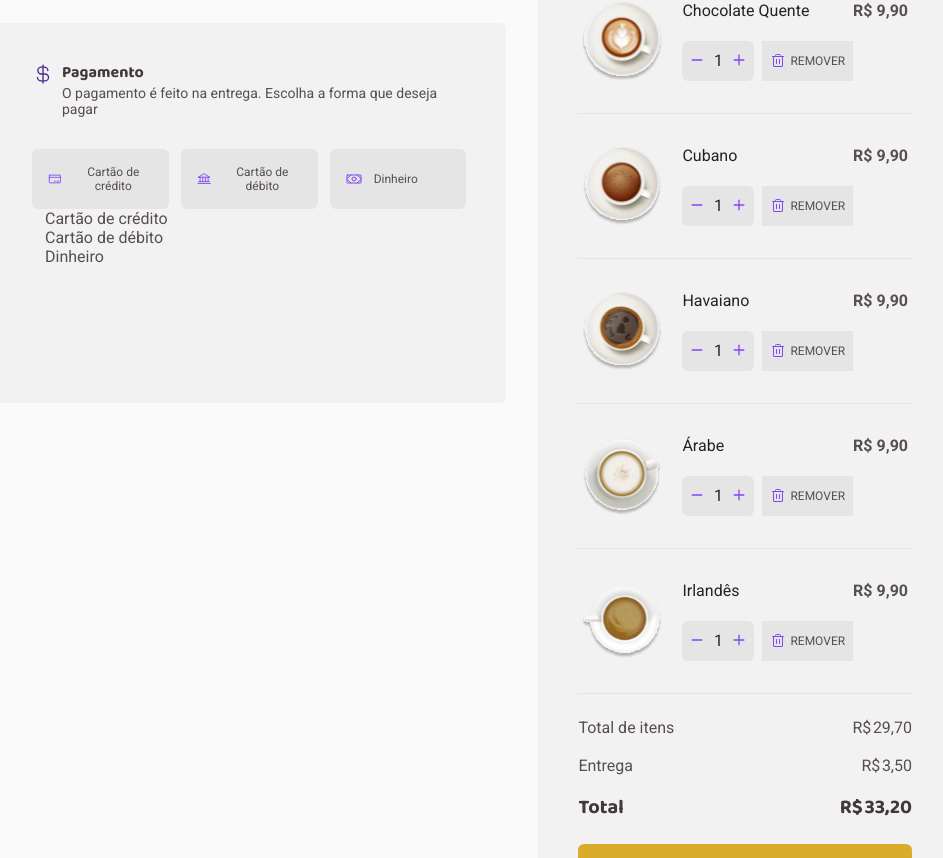
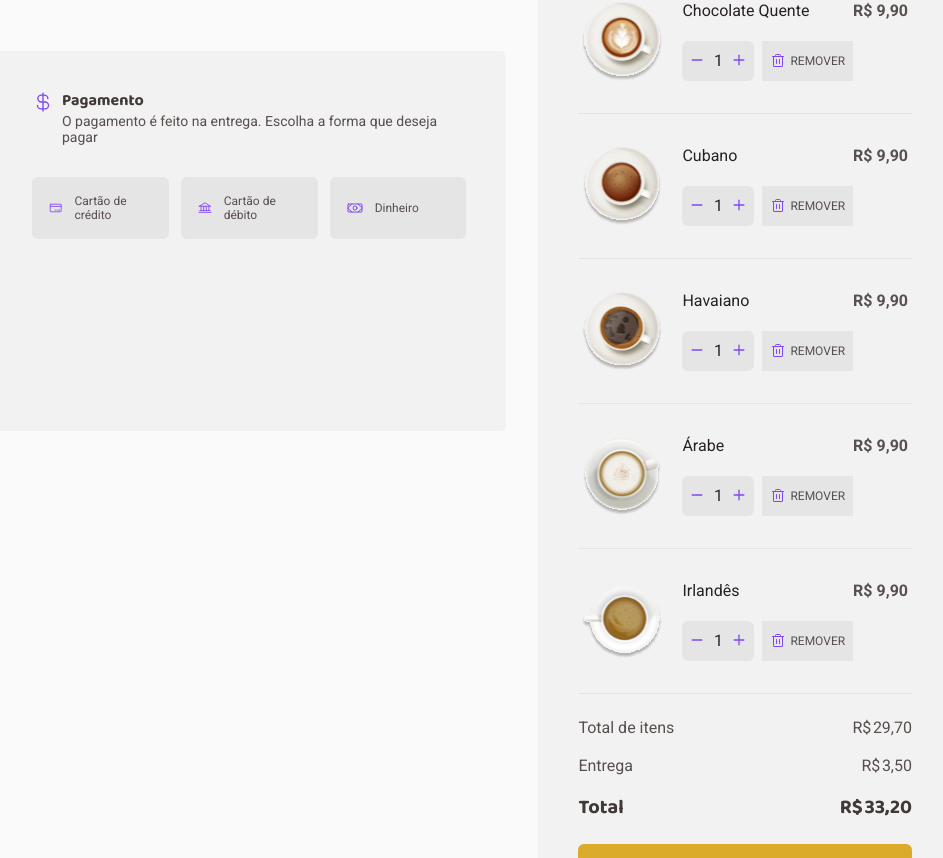
Before and after one commit to MartinGBB/coffee-delivery, a React (Vite) app: page /checkout in a window 1280 px wide. Shown: the part 1572-2430 px from the top of the page, without its empty margins (168-1111 px from the left). Built offline with nearby package versions, Linux system fonts and the light colour scheme.

Commit message:
fix: muda buttons por labels, styles: adiciona cor de selecao

```diff
--- a/src/pages/Checkout/index.tsx
+++ b/src/pages/Checkout/index.tsx
@@ -56,34 +56,24 @@ export function Checkout() {
           </p>
         </div>
         <SelectPagament>
-          <button>
+          <label htmlFor="debitCard">
+            <input id="debitCard" name="pagament" type="radio" />
             <CreditCard size={16} />
             Cartão de crédito
-          </button>
-          <button>
+          </label>
+
+          <label htmlFor="creditCard">
+            <input id="creditCard" name="pagament" type="radio" />
             <Bank size={16} />
             Cartão de débito
-          </button>
-          <button>
+          </label>
+
+          <label htmlFor="cash">
+            <input id="cash" name="pagament" type="radio" />
             <Money size={16} />
             Dinheiro
-          </button>
+          </label>
         </SelectPagament>
-
-        <label htmlFor="debitCard">
-          <input id="debitCard" type="checkbox" />
-          Cartão de crédito
-        </label>
-
-        <label htmlFor="creditCard">
-          <input id="creditCard" type="checkbox" />
-          Cartão de débito
-        </label>
-
-        <label htmlFor="cash">
-          <input id="cash" type="checkbox" />
-          Dinheiro
-        </label>
       </ContainerPagament>
 
       <ConfirmOrden>
--- a/src/pages/Checkout/styles.ts
+++ b/src/pages/Checkout/styles.ts
@@ -147,20 +147,8 @@ export const ContainerPagament = styled.div`
     }
 
     & svg {
-      color: ${({ theme }) => theme['purple-dark']};
+      color: ${({ theme }) => theme.purple};
     }
-  }
-
-  label {
-    user-select: none;
-  }
-
-  label:has(input:checked) {
-    color: red;
-  }
-
-  input[type='checkbox'] {
-    visibility: hidden;
   }
 `
 
@@ -169,7 +157,36 @@ export const SelectPagament = styled.div`
   justify-content: space-between;
   gap: 0.75rem;
 
-  > button {
+  label {
+    user-select: none;
+
+    padding: 1rem;
+    width: 100%;
+    border: none;
+    background: ${({ theme }) => theme['base-button']};
+    font-weight: 400;
+    font-size: 0.75rem;
+    color: ${({ theme }) => theme['base-text']};
+    display: flex;
+    align-items: center;
+    border-radius: 6px;
+    border: 1px solid transparent;
+    & svg {
+      margin-right: 0.75rem;
+      color: ${({ theme }) => theme.purple};
+    }
+  }
+
+  label:has(input:checked) {
+    border: 1px solid ${({ theme }) => theme.purple};
+    background: ${({ theme }) => theme['purple-light']};
+  }
+
+  input[type='radio'] {
+    display: none;
+  }
+
+  /* > button {
     padding: 1rem;
     width: 100%;
     border: none;
@@ -184,8 +201,8 @@ export const SelectPagament = styled.div`
     & svg {
       margin-right: 0.75rem;
       color: ${({ theme }) => theme.purple};
-    }
-  }
+    } */
+  //}
 
   @media (min-width: 1024px) and (max-width: 1200px) {
     flex-wrap: wrap;
```
